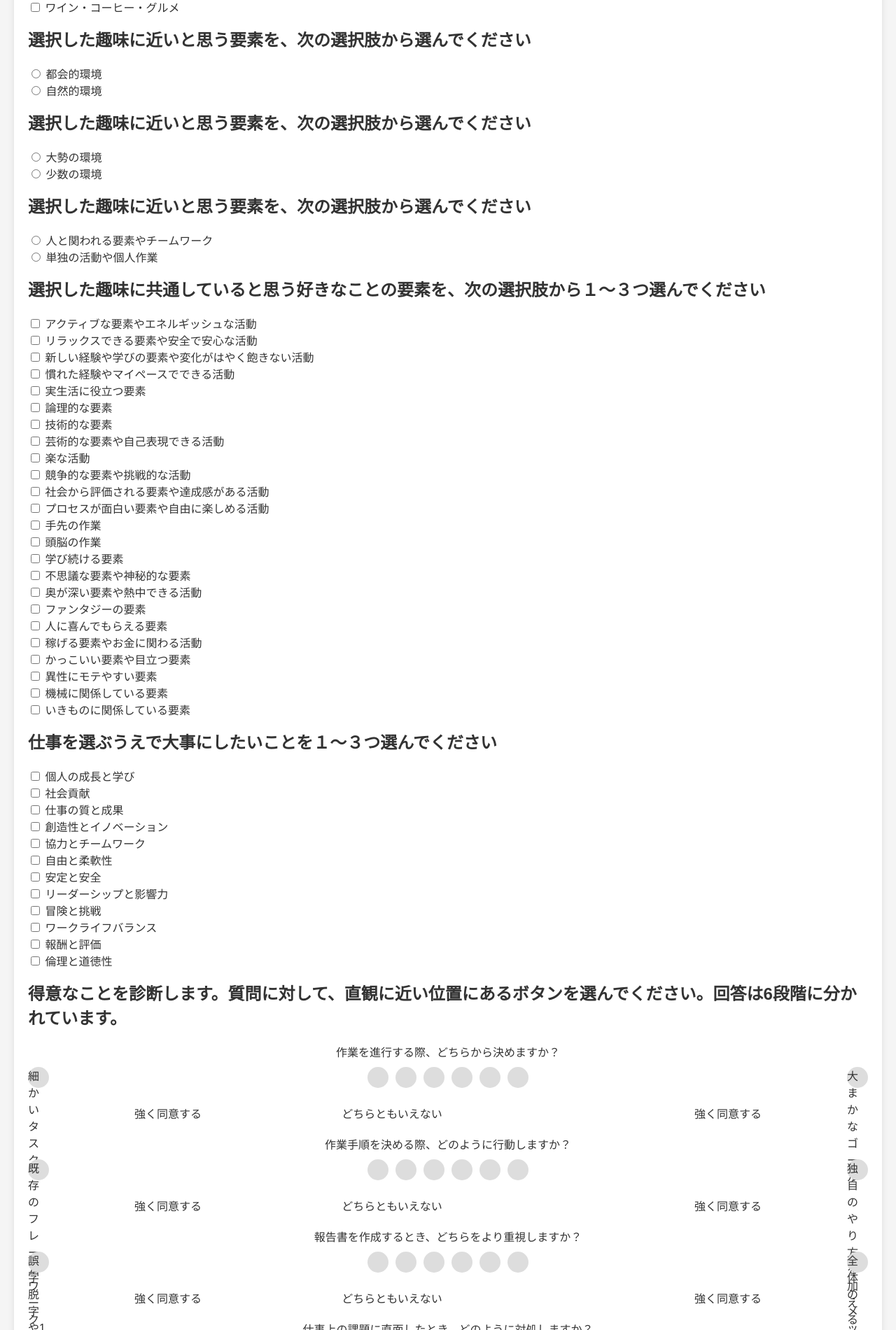
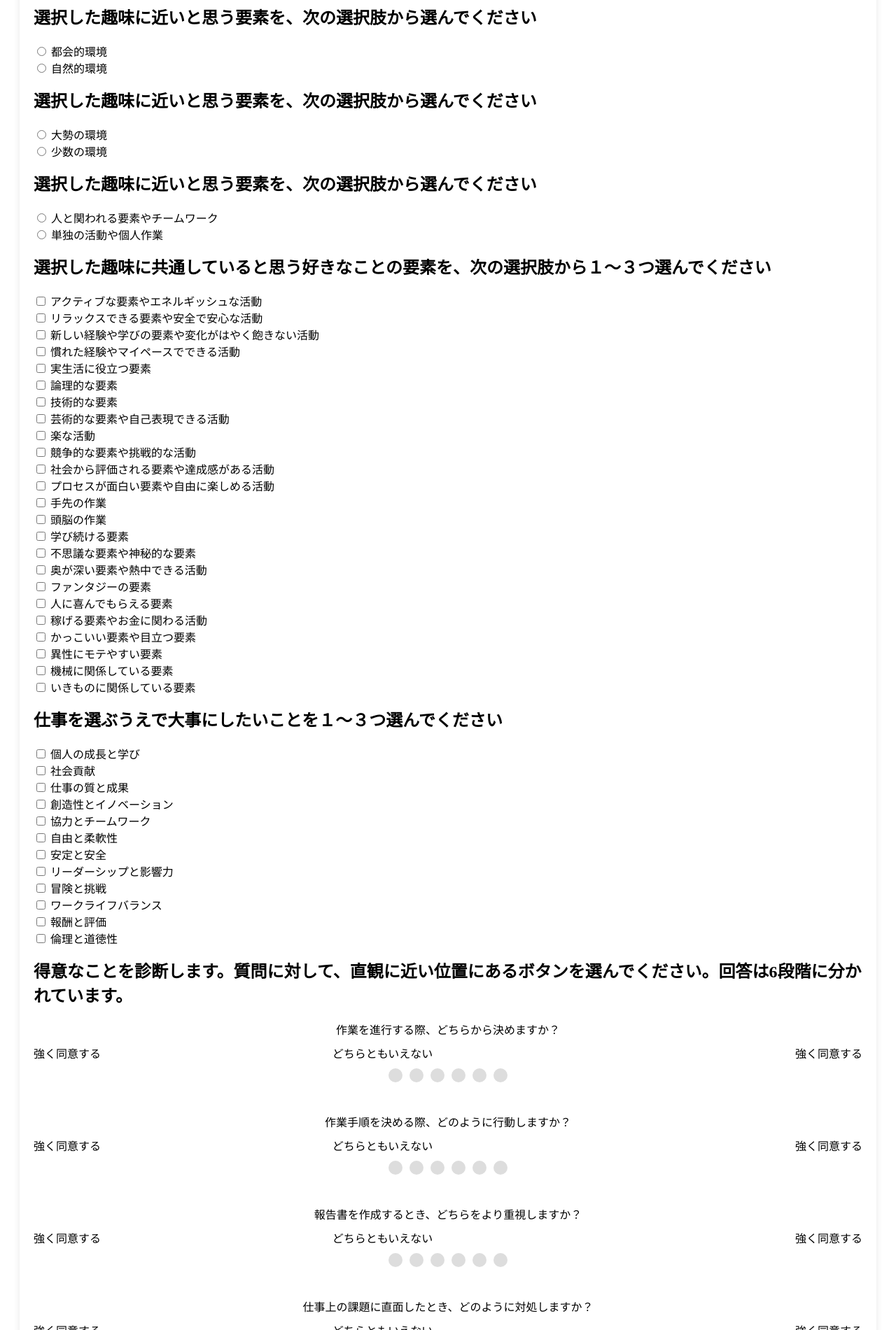
Before and after one commit to Itorush/sukitoku-myapp, a website: page public/diagnosis-questions.html in a window 1280 px wide. Shown: the part 899-2800 px from the top of the page at 70% size. Drawn offline with Linux system fonts and the light colour scheme.

Commit message:
Update to read CSV files and adjust question page

```diff
--- a/public/diagnosis-questions.html
+++ b/public/diagnosis-questions.html
@@ -19,19 +19,25 @@
                 <p id="hobbyWarning" class="warning"></p>
             </section>
 
-            <section id="phase2" class="phase">
+            <section id="phase2-1" class="phase">
                 <h2>選択した趣味に近いと思う要素を、次の選択肢から選んでください</h2>
                 <div id="likeFactorsOptions1"></div>
                 <p id="likeFactorsWarning1" class="warning"></p>
+            </section>
 
+            <section id="phase2-2" class="phase">
                 <h2>選択した趣味に近いと思う要素を、次の選択肢から選んでください</h2>
                 <div id="likeFactorsOptions2"></div>
                 <p id="likeFactorsWarning2" class="warning"></p>
+            </section>
 
+            <section id="phase2-3" class="phase">
                 <h2>選択した趣味に近いと思う要素を、次の選択肢から選んでください</h2>
                 <div id="likeFactorsOptions3"></div>
                 <p id="likeFactorsWarning3" class="warning"></p>
+            </section>
 
+            <section id="phase2-4" class="phase">
                 <h2>選択した趣味に共通していると思う好きなことの要素を、次の選択肢から１～３つ選んでください</h2>
                 <div id="likeFactorsOptions4"></div>
                 <p id="likeFactorsWarning4" class="warning"></p>
--- a/public/scripts.js
+++ b/public/scripts.js
@@ -7,16 +7,27 @@ document.addEventListener("DOMContentLoaded", function() {
         "書道", "コスプレ・アニメ・漫画", "ワイン・コーヒー・グルメ"
     ];
 
-    const likeFactorsOptions1 = ["都会的環境", "自然的環境"];
-    const likeFactorsOptions2 = ["大勢の環境", "少数の環境"];
-    const likeFactorsOptions3 = ["人と関われる要素やチームワーク", "単独の活動や個人作業"];
+    const likeFactorsOptions1 = [
+        "都会的環境", "自然的環境"
+    ];
+
+    const likeFactorsOptions2 = [
+        "大勢の環境", "少数の環境"
+    ];
+
+    const likeFactorsOptions3 = [
+        "人と関われる要素やチームワーク", "単独の活動や個人作業"
+    ];
+
     const likeFactorsOptions4 = [
-        "アクティブな要素やエネルギッシュな活動", "リラックスできる要素や安全で安心な活動", "新しい経験や学びの要素や変化がはやく飽きない活動",
-        "慣れた経験やマイペースでできる活動", "実生活に役立つ要素", "論理的な要素", "技術的な要素", "芸術的な要素や自己表現できる活動",
-        "楽な活動", "競争的な要素や挑戦的な活動", "社会から評価される要素や達成感がある活動", "プロセスが面白い要素や自由に楽しめる活動",
-        "手先の作業", "頭脳の作業", "学び続ける要素", "不思議な要素や神秘的な要素", "奥が深い要素や熱中できる活動", "ファンタジーの要素",
-        "人に喜んでもらえる要素", "稼げる要素やお金に関わる活動", "かっこいい要素や目立つ要素", "異性にモテやすい要素", "機械に関係している要素",
-        "いきものに関係している要素"
+        "アクティブな要素やエネルギッシュな活動", "リラックスできる要素や安全で安心な活動",
+        "新しい経験や学びの要素や変化がはやく飽きない活動", "慣れた経験やマイペースでできる活動",
+        "実生活に役立つ要素", "論理的な要素", "技術的な要素", "芸術的な要素や自己表現できる活動",
+        "楽な活動", "競争的な要素や挑戦的な活動", "社会から評価される要素や達成感がある活動",
+        "プロセスが面白い要素や自由に楽しめる活動", "手先の作業", "頭脳の作業", "学び続ける要素",
+        "不思議な要素や神秘的な要素", "奥が深い要素や熱中できる活動", "ファンタジーの要素",
+        "人に喜んでもらえる要素", "稼げる要素やお金に関わる活動", "かっこいい要素や目立つ要素",
+        "異性にモテやすい要素", "機械に関係している要素", "いきものに関係している要素"
     ];
 
     const importantFactorsOptions = [
@@ -82,49 +93,52 @@ document.addEventListener("DOMContentLoaded", function() {
             hobbyOptionsContainer.appendChild(optionDiv);
         });
 
-        // 好きなことの要素を生成
+        // 好きなことの要素1を生成
         likeFactorsOptions1.forEach((option, index) => {
             const optionDiv = document.createElement('div');
             optionDiv.className = 'option';
             optionDiv.innerHTML = `
-                <label for="likeFactor1-${index + 1}">
-                    <input type="radio" id="likeFactor1-${index + 1}" name="likeFactors1" value="${option}">
+                <label for="likeFactor1_${index + 1}">
+                    <input type="radio" id="likeFactor1_${index + 1}" name="likeFactors1" value="${option}">
                     ${option}
                 </label>
             `;
             likeFactorsOptionsContainer1.appendChild(optionDiv);
         });
 
+        // 好きなことの要素2を生成
         likeFactorsOptions2.forEach((option, index) => {
             const optionDiv = document.createElement('div');
             optionDiv.className = 'option';
             optionDiv.innerHTML = `
-                <label for="likeFactor2-${index + 1}">
-                    <input type="radio" id="likeFactor2-${index + 1}" name="likeFactors2" value="${option}">
+                <label for="likeFactor2_${index + 1}">
+                    <input type="radio" id="likeFactor2_${index + 1}" name="likeFactors2" value="${option}">
                     ${option}
                 </label>
             `;
             likeFactorsOptionsContainer2.appendChild(optionDiv);
         });
 
+        // 好きなことの要素3を生成
         likeFactorsOptions3.forEach((option, index) => {
             const optionDiv = document.createElement('div');
             optionDiv.className = 'option';
             optionDiv.innerHTML = `
-                <label for="likeFactor3-${index + 1}">
-                    <input type="radio" id="likeFactor3-${index + 1}" name="likeFactors3" value="${option}">
+                <label for="likeFactor3_${index + 1}">
+                    <input type="radio" id="likeFactor3_${index + 1}" name="likeFactors3" value="${option}">
                     ${option}
                 </label>
             `;
             likeFactorsOptionsContainer3.appendChild(optionDiv);
         });
 
+        // 好きなことの要素4を生成
         likeFactorsOptions4.forEach((option, index) => {
             const optionDiv = document.createElement('div');
             optionDiv.className = 'option';
             optionDiv.innerHTML = `
-                <label for="likeFactor4-${index + 1}">
-                    <input type="checkbox" id="likeFactor4-${index + 1}" name="likeFactors4" value="${option}">
+                <label for="likeFactor4_${index + 1}">
+                    <input type="checkbox" id="likeFactor4_${index + 1}" name="likeFactors4" value="${option}">
                     ${option}
                 </label>
             `;
@@ -165,8 +179,14 @@ document.addEventListener("DOMContentLoaded", function() {
             questionDiv.className = 'question';
             questionDiv.innerHTML = `
                 <label class="question-label">${question.question}</label>
-                <div class="skill-options">
-                    <span>${question.options[0]}</span>
+                <div class="options">
+                    <div class="labels">
+                        <span class="label">強く同意する</span>
+                        <span class="label" style="flex: 1;"></span>
+                        <span class="label" style="flex: 1;">どちらともいえない</span>
+                        <span class="label" style="flex: 1;"></span>
+                        <span class="label">強く同意する</span>
+                    </div>
                     <div class="buttons">
                         <input type="radio" id="skill${index + 1}-1" name="skills${index + 1}" value="1" data-axis1="${question.axis1}" data-axis2="${question.axis2}">
                         <label for="skill${index + 1}-1"><span></span></label>
@@ -181,15 +201,6 @@ document.addEventListener("DOMContentLoaded", function() {
                         <input type="radio" id="skill${index + 1}-6" name="skills${index + 1}" value="6" data-axis1="${question.axis1}" data-axis2="${question.axis2}">
                         <label for="skill${index + 1}-6"><span></span></label>
                     </div>
-                    <span>${question.options[1]}</span>
-                </div>
-                <div class="label-container">
-                    <span>強く同意する</span>
-                    <span></span>
-                    <span>どちらともいえない</span>
-                    <span></span>
-                    <span></span>
-                    <span>強く同意する</span>
                 </div>
             `;
             skillsQuestionsContainer.appendChild(questionDiv);
@@ -222,41 +233,39 @@ document.addEventListener("DOMContentLoaded", function() {
         const selectedLikeFactors2 = document.querySelectorAll('input[name="likeFactors2"]:checked');
         const selectedLikeFactors3 = document.querySelectorAll('input[name="likeFactors3"]:checked');
         const selectedLikeFactors4 = document.querySelectorAll('input[name="likeFactors4"]:checked');
-        const warnings = [
-            document.getElementById('likeFactorsWarning1'),
-            document.getElementById('likeFactorsWarning2'),
-            document.getElementById('likeFactorsWarning3'),
-            document.getElementById('likeFactorsWarning4')
-        ];
+        const warning1 = document.getElementById('likeFactorsWarning1');
+        const warning2 = document.getElementById('likeFactorsWarning2');
+        const warning3 = document.getElementById('likeFactorsWarning3');
+        const warning4 = document.getElementById('likeFactorsWarning4');
 
         let valid = true;
 
         if (selectedLikeFactors1.length !== 1) {
-            warnings[0].textContent = '好きなことの要素を1つ選んでください。';
+            warning1.textContent = '選択肢から1つ選んでください。';
             valid = false;
         } else {
-            warnings[0].textContent = '';
+            warning1.textContent = '';
         }
 
         if (selectedLikeFactors2.length !== 1) {
-            warnings[1].textContent = '好きなことの要素を1つ選んでください。';
+            warning2.textContent = '選択肢から1つ選んでください。';
             valid = false;
         } else {
-            warnings[1].textContent = '';
+            warning2.textContent = '';
         }
 
         if (selectedLikeFactors3.length !== 1) {
-            warnings[2].textContent = '好きなことの要素を1つ選んでください。';
+            warning3.textContent = '選択肢から1つ選んでください。';
             valid = false;
         } else {
-            warnings[2].textContent = '';
+            warning3.textContent = '';
         }
 
         if (selectedLikeFactors4.length < 1 || selectedLikeFactors4.length > 3) {
-            warnings[3].textContent = '好きなことの要素は1つ以上3つ以内で選択してください。';
+            warning4.textContent = '1つ以上3つ以内で選択してください。';
             valid = false;
         } else {
-            warnings[3].textContent = '';
+            warning4.textContent = '';
         }
 
         return valid;
@@ -291,9 +300,9 @@ document.addEventListener("DOMContentLoaded", function() {
 
     function saveSelectionsToLocalStorage(formData) {
         const hobbies = formData.getAll('hobbies');
-        const likeFactors1 = formData.get('likeFactors1');
-        const likeFactors2 = formData.get('likeFactors2');
-        const likeFactors3 = formData.get('likeFactors3');
+        const likeFactors1 = formData.getAll('likeFactors1');
+        const likeFactors2 = formData.getAll('likeFactors2');
+        const likeFactors3 = formData.getAll('likeFactors3');
         const likeFactors4 = formData.getAll('likeFactors4');
         const importantFactors = formData.getAll('importantFactors');
         const skills = formData.getAll('skills');
@@ -336,7 +345,15 @@ document.addEventListener("DOMContentLoaded", function() {
                 headers: {
                     'Content-Type': 'application/json'
                 },
-                body: JSON.stringify({ hobbies: formData.getAll('hobbies'), likeFactors1: formData.get('likeFactors1'), likeFactors2: formData.get('likeFactors2'), likeFactors3: formData.get('likeFactors3'), likeFactors4: formData.getAll('likeFactors4'), importantFactors: formData.getAll('importantFactors'), skills })
+                body: JSON.stringify({
+                    hobbies: formData.getAll('hobbies'),
+                    likeFactors1: formData.getAll('likeFactors1'),
+                    likeFactors2: formData.getAll('likeFactors2'),
+                    likeFactors3: formData.getAll('likeFactors3'),
+                    likeFactors4: formData.getAll('likeFactors4'),
+                    importantFactors: formData.getAll('importantFactors'),
+                    skills
+                })
             })
             .then(response => {
                 if (!response.ok) {
--- a/public/styles.css
+++ b/public/styles.css
@@ -1,18 +1,3 @@
-body {
-    font-family: Arial, sans-serif;
-    margin: 0;
-    padding: 0;
-    background-color: #f5f5f5;
-    color: #333;
-}
-
-header {
-    background-color: #79a1e7;
-    color: #fff;
-    padding: 20px;
-    text-align: center;
-}
-
 main {
     padding: 20px;
 }
@@ -30,13 +15,28 @@ form {
 
 .options {
     display: flex;
-    justify-content: space-between;
+    flex-direction: column;
     align-items: center;
     margin-bottom: 20px; /* 質問間の余白 */
 }
 
+.labels {
+    display: flex;
+    width: 100%;
+    justify-content: space-between;
+    margin-bottom: 10px;
+}
+
+.buttons {
+    display: flex;
+    justify-content: center;
+}
+
+.buttons label {
+    margin: 0 5px;
+}
+
 .options label {
-    flex: 1;
     text-align: center;
     cursor: pointer;
     user-select: none;
@@ -44,8 +44,8 @@ form {
 
 .options label span {
     display: inline-block;
-    width: 30px;
-    height: 30px;
+    width: 20px;
+    height: 20px;
     border-radius: 50%;
     background-color: #ddd;
 }
@@ -55,11 +55,11 @@ form {
 }
 
 .options input[type="radio"]:checked + label span {
-    background-color: #79a1e7;
+    background-color: #7cb342; /* 優しめの色に変更 */
 }
 
 .question {
-    margin-bottom: 20px; /* 質問間の余白 */
+    margin-bottom: 40px; /* 質問間の余白を広げる */
 }
 
 .question-label {
@@ -68,58 +68,8 @@ form {
     text-align: center;
 }
 
-.skill-options {
-    display: flex;
-    justify-content: space-between;
-    margin-bottom: 20px;
-}
-
-.skill-options label {
-    flex: 1;
-    text-align: center;
-    cursor: pointer;
-    user-select: none;
-}
-
-.skill-options span {
-    display: inline-block;
-    width: 30px;
-    height: 30px;
-    border-radius: 50%;
-    background-color: #ddd;
-}
-
-.skill-options input[type="radio"] {
-    display: none;
-}
-
-.skill-options input[type="radio"]:checked + span {
-    background-color: #79a1e7;
-}
-
-.label-container {
-    display: flex;
-    justify-content: space-between;
-    padding: 0 10%;
-    margin-bottom: 10px;
-}
-
-.label-container span {
-    flex: 1;
-    text-align: center;
-}
-
 .warning {
     color: red;
-}
-
-.buttons {
-    display: flex;
-    justify-content: center;
-}
-
-.buttons label {
-    margin: 0 5px;
 }
 
 @media (max-width: 600px) {
```
